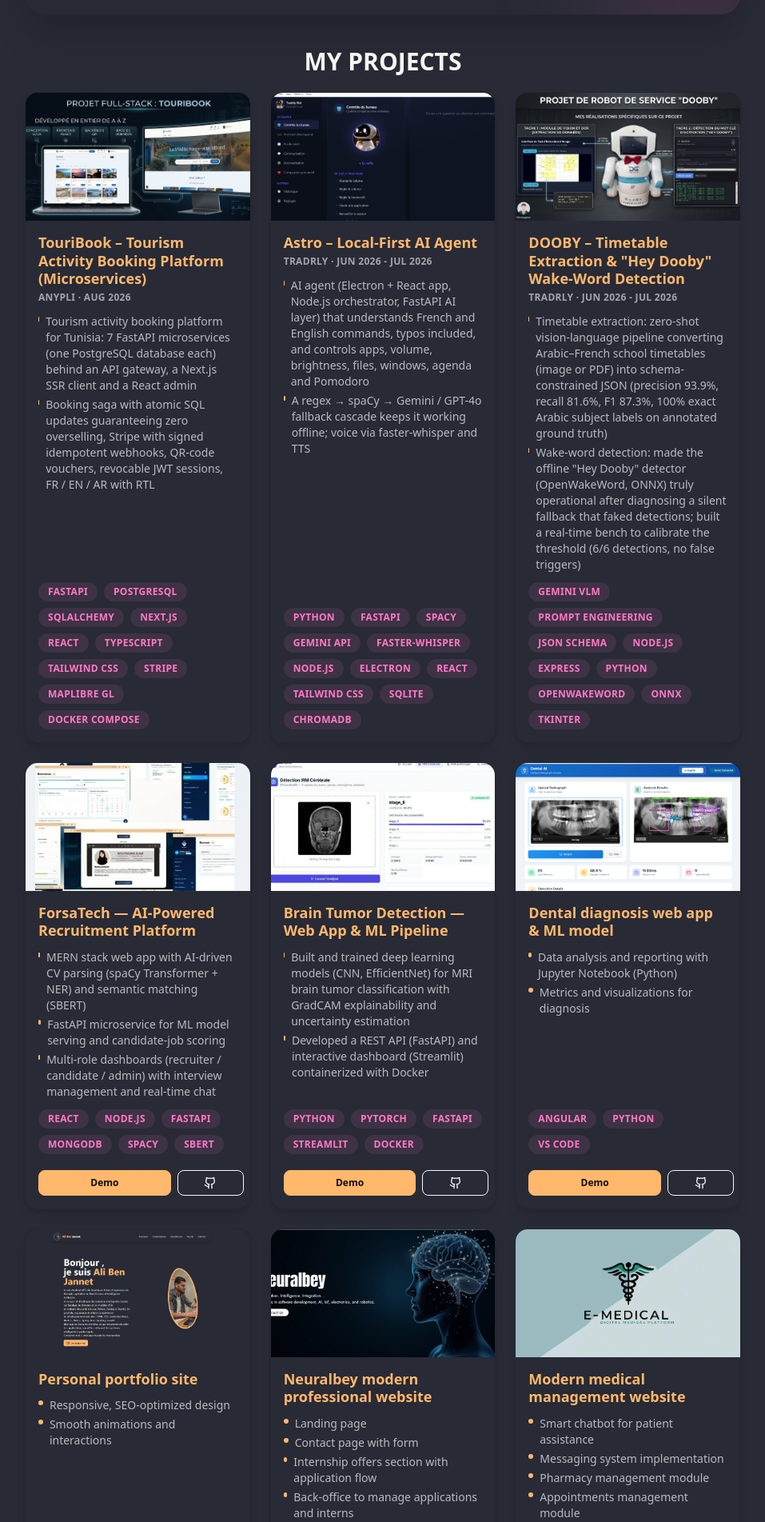
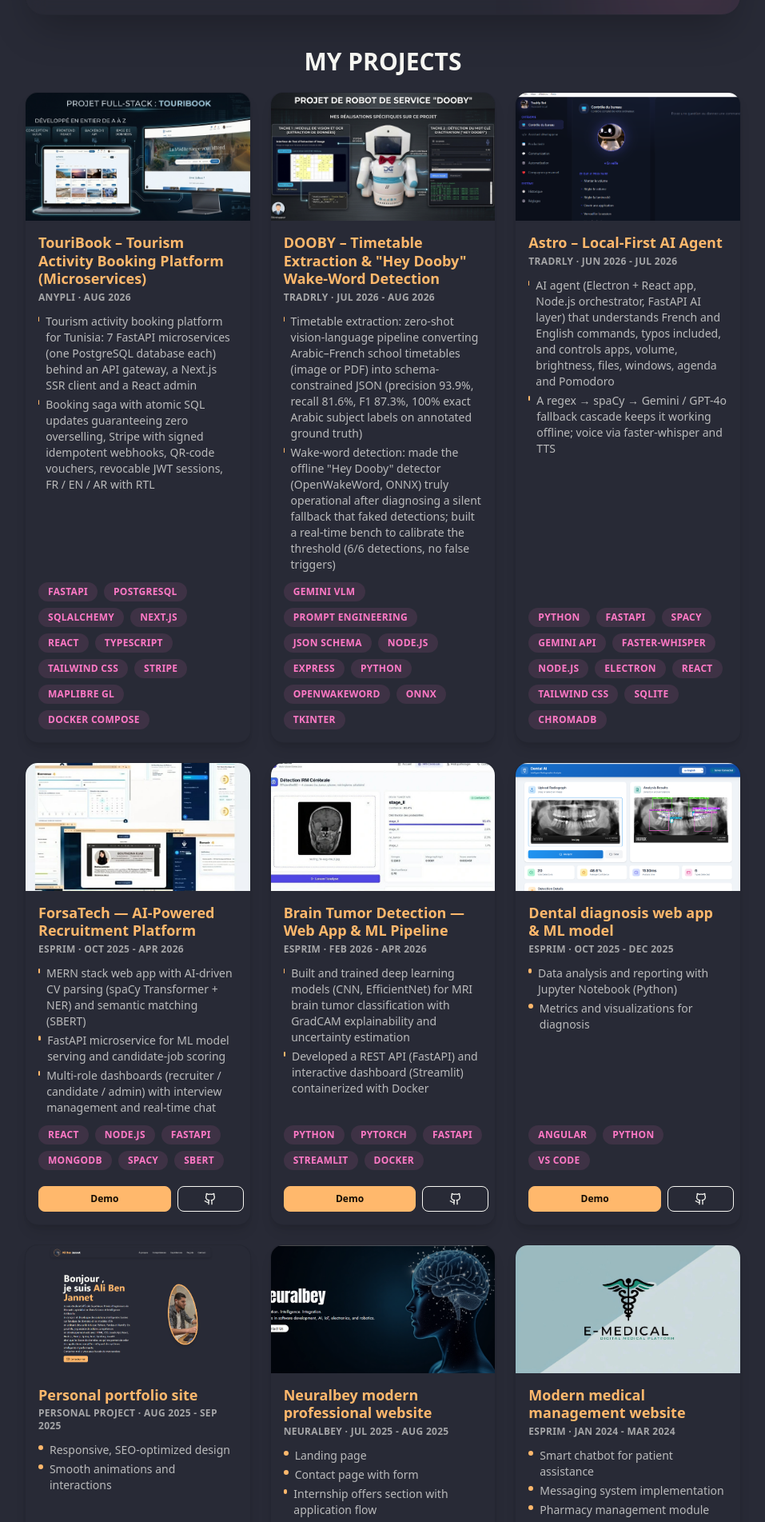
Before and after one commit to ALI0benjannet/portfolio, a Next.js app: page / in a window 1280 px wide. Shown: the part 4857-6760 px from the top of the page at 80% size, without its empty margins (161-1118 px from the left). Built offline with nearby package versions, Linux system fonts and the light colour scheme.

Commit message:
Corige la date

```diff
--- a/src/components/Experiences.tsx
+++ b/src/components/Experiences.tsx
@@ -239,7 +239,7 @@
       id: 10,
       role: "Stagiaire en IA & Data Science",
       company: "Tradrly",
-      period: "Juin 2026 - Juil 2026",
+      period: "Juin 2026 - Aout 2026",
       description: [
         "Astro : développement d'un agent IA local (Electron / React, Node.js, FastAPI) qui comprend des commandes en français et en anglais et pilote l'ordinateur, grâce à une cascade regex → spaCy → LLM (Gemini / GPT-4o) qui fonctionne aussi hors ligne.",
         "DOOBY : pipeline vision-langage zero-shot extrayant des emplois du temps bilingues arabe–français en JSON contraint par schéma (F1 87,3 %, 100 % des libellés arabes exacts).",
--- a/src/components/Projects.tsx
+++ b/src/components/Projects.tsx
@@ -31,6 +31,19 @@
       image: touribook,
     },
     {
+      id: 9,
+      title: "DOOBY – Timetable Extraction & \"Hey Dooby\" Wake-Word Detection",
+      context: "Tradrly · Jul 2026 - Aug 2026",
+      description: [
+        "Timetable extraction: zero-shot vision-language pipeline converting Arabic–French school timetables (image or PDF) into schema-constrained JSON (precision 93.9%, recall 81.6%, F1 87.3%, 100% exact Arabic subject labels on annotated ground truth)",
+        "Wake-word detection: made the offline \"Hey Dooby\" detector (OpenWakeWord, ONNX) truly operational after diagnosing a silent fallback that faked detections; built a real-time bench to calibrate the threshold (6/6 detections, no false triggers)",
+      ],
+      technologies: ["Gemini VLM", "Prompt Engineering", "JSON Schema", "Node.js", "Express", "Python", "OpenWakeWord", "ONNX", "Tkinter"],
+      demoLink: "",
+      repoLink: "",
+      image: dooby,
+    },
+    {
       id: 8,
       title: "Astro – Local-First AI Agent",
       context: "Tradrly · Jun 2026 - Jul 2026",
@@ -44,21 +57,9 @@
       image: astro,
     },
     {
-      id: 9,
-      title: "DOOBY – Timetable Extraction & \"Hey Dooby\" Wake-Word Detection",
-      context: "Tradrly · Jun 2026 - Jul 2026",
-      description: [
-        "Timetable extraction: zero-shot vision-language pipeline converting Arabic–French school timetables (image or PDF) into schema-constrained JSON (precision 93.9%, recall 81.6%, F1 87.3%, 100% exact Arabic subject labels on annotated ground truth)",
-        "Wake-word detection: made the offline \"Hey Dooby\" detector (OpenWakeWord, ONNX) truly operational after diagnosing a silent fallback that faked detections; built a real-time bench to calibrate the threshold (6/6 detections, no false triggers)",
-      ],
-      technologies: ["Gemini VLM", "Prompt Engineering", "JSON Schema", "Node.js", "Express", "Python", "OpenWakeWord", "ONNX", "Tkinter"],
-      demoLink: "",
-      repoLink: "",
-      image: dooby,
-    },
-    {
       id: 0,
       title: "ForsaTech — AI-Powered Recruitment Platform",
+      context: "ESPRIM · Oct 2025 - Apr 2026",
       description: [
         "MERN stack web app with AI-driven CV parsing (spaCy Transformer + NER) and semantic matching (SBERT)",
         "FastAPI microservice for ML model serving and candidate-job scoring",
@@ -72,6 +73,7 @@
     {
       id: -1,
       title: "Brain Tumor Detection — Web App & ML Pipeline",
+      context: "ESPRIM · Feb 2026 - Apr 2026",
       description: [
         "Built and trained deep learning models (CNN, EfficientNet) for MRI brain tumor classification with GradCAM explainability and uncertainty estimation",
         "Developed a REST API (FastAPI) and interactive dashboard (Streamlit) containerized with Docker",
@@ -84,6 +86,7 @@
     {
       id: 1,
       title: "Dental diagnosis web app & ML model",
+      context: "ESPRIM · Oct 2025 - Dec 2025",
       description: [
         "Data analysis and reporting with Jupyter Notebook (Python)",
         "Metrics and visualizations for diagnosis",
@@ -96,6 +99,7 @@
     {
       id: 2,
       title: "Personal portfolio site",
+      context: "Personal project · Aug 2025 - Sep 2025",
       description: [
         "Responsive, SEO-optimized design",
         "Smooth animations and interactions",
@@ -108,6 +112,7 @@
     {
       id: 3,
       title: "Neuralbey modern professional website",
+      context: "Neuralbey · Jul 2025 - Aug 2025",
       description: [
         "Landing page",
         "Contact page with form",
@@ -122,6 +127,7 @@
     {
       id: 4,
      title: "Modern medical management website",
+      context: "ESPRIM · Jan 2024 - Mar 2024",
       description: [
         "Smart chatbot for patient assistance",
         "Messaging system implementation",
@@ -136,6 +142,7 @@
     {
       id: 5,
       title: "Medical desktop management app",
+      context: "ESPRIM · Oct 2023 - Dec 2023",
       description: [
         "Rebuilt web features: chatbot, messaging, pharmacy and appointment management",
         "User-friendly interface with JavaFX",
@@ -148,6 +155,7 @@
     {
       id: 6,
       title: "HR dashboard",
+      context: "TriosWeb · Mar 2023 - Jun 2023",
       description: [
         "Admin interface with advanced features",
         "Manage employees, leave, and performance reviews",
@@ -173,6 +181,19 @@
       image: touribook,
     },
     {
+      id: 9,
+      title: "DOOBY – Emplois du temps & mot de réveil « Hey Dooby »",
+      context: "Tradrly · Juil 2026 - Août 2026",
+      description: [
+        "Extraction d'emplois du temps : pipeline vision-langage zero-shot convertissant des emplois du temps arabe–français (image ou PDF) en JSON contraint par schéma (précision 93,9 %, rappel 81,6 %, F1 87,3 %, 100 % des libellés arabes exacts sur une vérité terrain annotée)",
+        "Mot de réveil : remise en fonctionnement réel du détecteur hors ligne « Hey Dooby » (OpenWakeWord, ONNX) après diagnostic d'un repli silencieux qui simulait les détections ; banc temps réel pour calibrer le seuil (6/6 détections, aucune fausse alerte)",
+      ],
+      technologies: ["Gemini VLM", "Prompt Engineering", "JSON Schema", "Node.js", "Express", "Python", "OpenWakeWord", "ONNX", "Tkinter"],
+      demoLink: "",
+      repoLink: "",
+      image: dooby,
+    },
+    {
       id: 8,
       title: "Astro – Agent IA à exécution locale",
       context: "Tradrly · Juin 2026 - Juil 2026",
@@ -186,21 +207,9 @@
       image: astro,
     },
     {
-      id: 9,
-      title: "DOOBY – Emplois du temps & mot de réveil « Hey Dooby »",
-      context: "Tradrly · Juin 2026 - Juil 2026",
-      description: [
-        "Extraction d'emplois du temps : pipeline vision-langage zero-shot convertissant des emplois du temps arabe–français (image ou PDF) en JSON contraint par schéma (précision 93,9 %, rappel 81,6 %, F1 87,3 %, 100 % des libellés arabes exacts sur une vérité terrain annotée)",
-        "Mot de réveil : remise en fonctionnement réel du détecteur hors ligne « Hey Dooby » (OpenWakeWord, ONNX) après diagnostic d'un repli silencieux qui simulait les détections ; banc temps réel pour calibrer le seuil (6/6 détections, aucune fausse alerte)",
-      ],
-      technologies: ["Gemini VLM", "Prompt Engineering", "JSON Schema", "Node.js", "Express", "Python", "OpenWakeWord", "ONNX", "Tkinter"],
-      demoLink: "",
-      repoLink: "",
-      image: dooby,
-    },
-    {
       id: 0,
       title: "ForsaTech — Plateforme de recrutement propulsée par l'IA",
+      context: "ESPRIM · Oct 2025 - Avr 2026",
       description: [
         "Application web MERN avec parsing de CV basé sur l'IA (spaCy Transformer + NER) et matching sémantique (SBERT)",
         "Microservice FastAPI pour le service de modèles ML et le scoring candidat-poste",
@@ -214,6 +223,7 @@
     {
       id: -1,
       title: "Détection de tumeurs cérébrales — App web & pipeline ML",
+      context: "ESPRIM · Fév 2026 - Avr 2026",
       description: [
         "Modèles de deep learning (CNN, EfficientNet) entraînés pour la classification de tumeurs cérébrales sur IRM, avec explicabilité GradCAM et estimation d'incertitude",
         "API REST (FastAPI) et dashboard interactif (Streamlit) conteneurisés avec Docker",
@@ -226,6 +236,7 @@
     {
       id: 1,
   title: "Site de diagnostic dentaire + modèle ML",
+      context: "ESPRIM · Oct 2025 - Déc 2025",
       description: [
         "Analyse de données et rapports avec Jupyter Notebook (Python)",
         "Métriques et visualisations pour le diagnostic",
@@ -238,6 +249,7 @@
     {
       id: 2,
      title: "Portfolio personnel moderne",
+      context: "Projet personnel · Août 2025 - Sep 2025",
       description: [
         "Design responsive et optimisé SEO",
         "Animations et interactions fluides",
@@ -250,6 +262,7 @@
     {
       id: 3,
          title: "Site vitrine professionnel pour Neuralbey",
+      context: "Neuralbey · Juil 2025 - Août 2025",
       description: [
         "Page d'acceuil",
         "Page contact avec formulaire",
@@ -264,6 +277,7 @@
     {
       id: 4,
       title: "Site web de gestion médicale",
+      context: "ESPRIM · Jan 2024 - Mars 2024",
       description: [
         "Chatbot intelligent pour l'assistance patient",
         "Implémentation d'une messagerie",
@@ -278,6 +292,7 @@
     {
       id: 5,
      title: "Application desktop de gestion médicale",
+      context: "ESPRIM · Oct 2023 - Déc 2023",
       description: [
         "Reprise des fonctionnalités web : chatbot, messagerie, gestion des pharmacies et des rendez-vous",
         "Interface utilisateur intuitive avec JavaFX",
@@ -290,6 +305,7 @@
     {
       id: 6,
      title: "Tableau de bord des ressources humaines",
+      context: "TriosWeb · Mars 2023 - Juin 2023",
       description: [
         "Développement d'interface admin avec fonctionnalités avancées",
         "Gestion des employés, congés et évaluations",
```
Also changed, not shown: 1 other file (tests, documents, lock files or other folders).
